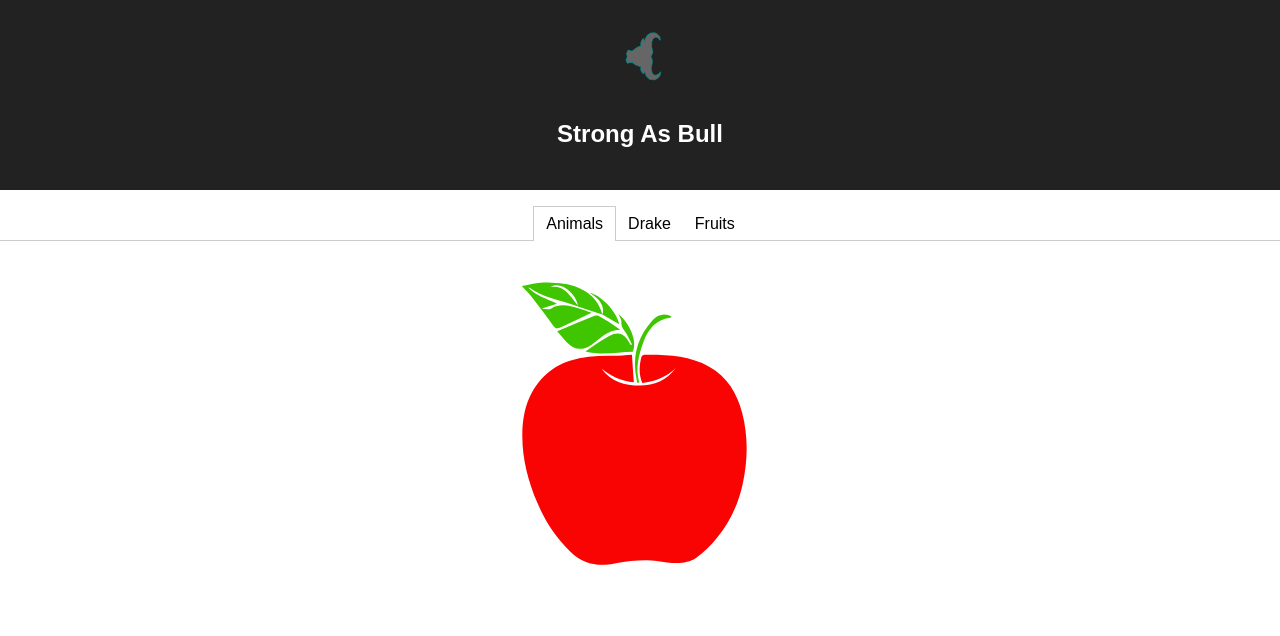
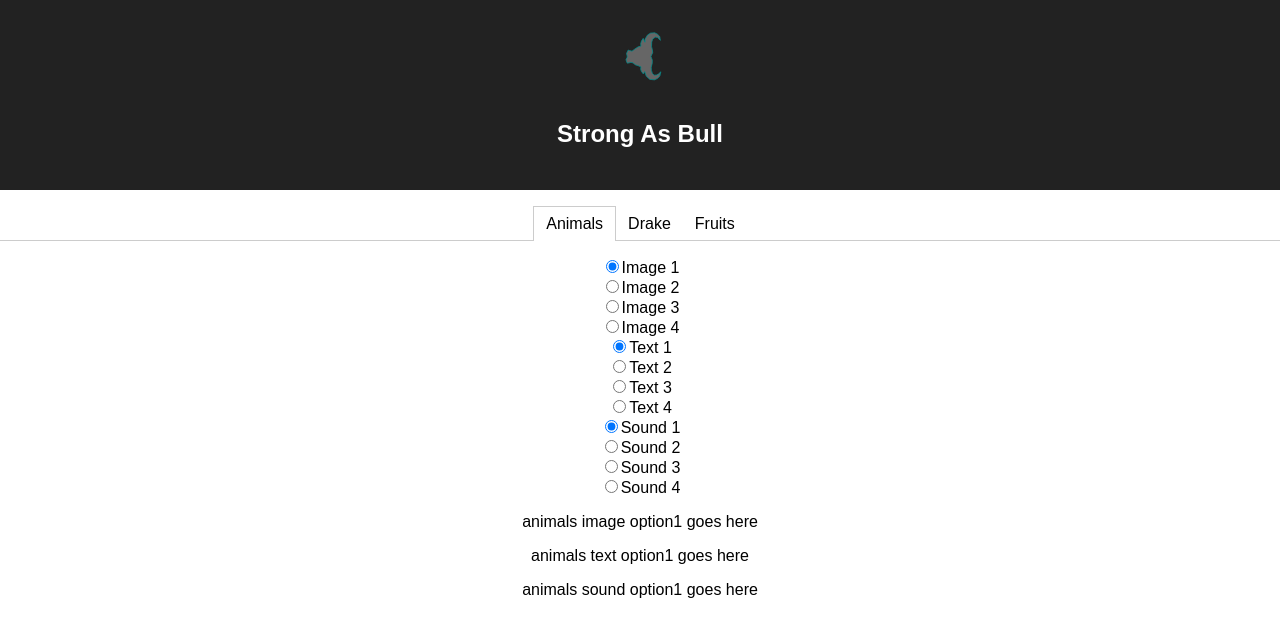
Before and after one commit to IT2810/it2810-webutvikling-h18-prosjekt-2-gruppe--40, a React (Create React App) app: page / in a window 1280 px wide. Shown: the top 636 px of the page. Built offline with nearby package versions, Linux system fonts and the light colour scheme.

Commit message:
Created RadioButtons with changable states

```diff
--- a/src/App.js
+++ b/src/App.js
@@ -20,13 +20,13 @@ class App extends Component {
           <div>
               <Tabs>
                   <div label="Animals">
-                      <ArtSection label="animals"/>
+                      <ArtSection category="animals"/>
                   </div>
                   <div label="Drake">
-                      After 'while, <em>Crocodile</em>!
+                      <ArtSection category="drake"/>
                   </div>
                   <div label="Fruits">
-                      Nothing to see here, this tab is <em>extinct</em>!
+                      <ArtSection category="fruits"/>
                   </div>
               </Tabs>
           </div>
--- a/src/ArtSection.js
+++ b/src/ArtSection.js
@@ -1,24 +1,53 @@
 import React, { Component } from 'react';
 import PropTypes from 'prop-types';
-import fruit_image1 from './art/fruits/graphics/image1.svg'
+import RadioButtons from "./RadioButtons";
+import Image from "./Image";
+import Text from "./Text";
+import Sound from "./Sound";
+
 
 class ArtSection extends Component {
+
+    constructor(props) {
+        super(props);
+        this.handleOptionChange= this.handleOptionChange.bind(this);
+        this.state = {
+            imageState: 'option1',
+            textState: 'option1',
+            soundState: 'option1',
+        };
+    }
+
     static propTypes = {
-        label: PropTypes.string.isRequired,
+        category: PropTypes.string.isRequired,
     };
 
+    handleOptionChange (artType, newState) {
+        if(artType === 'image') {
+            this.setState({
+                imageState: newState,
+            });
+        } else if (artType === 'text') {
+            this.setState({
+                textState: newState,
+            });
+        } else if (artType === 'sound') {
+            this.setState({
+                soundState: newState,
+            });
+        }
+    }
+
     render() {
-        const {
-            props: {
-                label,
-            },
-        } = this;
-
-
-        let imgpath = "./art/" + label + "/graphics/image2.svg";
-
         return (
-            <img src={fruit_image1}/>
+            <div>
+                <RadioButtons artType="image" changeOption={this.handleOptionChange.bind(this)}>Image</RadioButtons>
+                <RadioButtons artType="text" changeOption={this.handleOptionChange.bind(this)}>Text</RadioButtons>
+                <RadioButtons artType="sound" changeOption={this.handleOptionChange.bind(this)}>Sound</RadioButtons>
+                <Image category={this.props.category} imageState={this.state.imageState}/>
+                <Text category={this.props.category} textState={this.state.textState}/>
+                <Sound category={this.props.category} soundState={this.state.soundState}/>
+            </div>
             )
     }
 }
--- /dev/null
+++ b/src/Image.js
@@ -0,0 +1,20 @@
+import React, { Component } from 'react';
+import PropTypes from 'prop-types';
+
+
+class Image extends Component {
+
+    static propTypes = {
+        category: PropTypes.string.isRequired,
+        imageState: PropTypes.string.isRequired,
+    };
+
+    render() {
+        return (
+            <p>{this.props.category} image {this.props.imageState} goes here</p>
+
+        )
+    }
+}
+
+export default Image;
--- /dev/null
+++ b/src/RadioButtons.js
@@ -0,0 +1,59 @@
+import React, { Component } from 'react';
+import PropTypes from 'prop-types';
+
+
+class RadioButtons extends Component {
+
+    static propTypes = {
+        artType: PropTypes.string.isRequired,
+        changeOption: PropTypes.func.isRequired,
+    };
+
+    constructor(props) {
+        super(props);
+        this.handleChange= this.handleChange.bind(this);
+        this.state = {
+            selectedState: 'option1'
+        };
+    }
+
+    handleChange(changeEvent) {
+        this.setState({
+            selectedState: changeEvent.target.value
+        });
+        this.props.changeOption(this.props.artType,changeEvent.target.value);
+    }
+
+    render() {
+        return (
+            <form onSubmit={this.handleFormSubmit}>
+                <div className="radio">
+                    <label>
+                        <input type="radio" value="option1" checked={this.state.selectedState === 'option1'} onChange={this.handleChange} />
+                        {this.props.children} 1
+                    </label>
+                </div>
+                <div className="radio">
+                    <label>
+                        <input type="radio" value="option2" checked={this.state.selectedState === 'option2'} onChange={this.handleChange}/>
+                        {this.props.children} 2
+                    </label>
+                </div>
+                <div className="radio">
+                    <label>
+                        <input type="radio" value="option3" checked={this.state.selectedState === 'option3'} onChange={this.handleChange}/>
+                        {this.props.children} 3
+                    </label>
+                </div>
+                <div className="radio">
+                    <label>
+                        <input type="radio" value="option4" checked={this.state.selectedState === 'option4'} onChange={this.handleChange}/>
+                        {this.props.children} 4
+                    </label>
+                </div>
+            </form>
+        )
+    }
+}
+
+export default RadioButtons;
--- /dev/null
+++ b/src/Sound.js
@@ -0,0 +1,20 @@
+import React, { Component } from 'react';
+import PropTypes from 'prop-types';
+
+
+class Sound extends Component {
+
+    static propTypes = {
+        category: PropTypes.string.isRequired,
+        soundState: PropTypes.string.isRequired,
+    };
+
+    render() {
+        return (
+            <p>{this.props.category} sound {this.props.soundState} goes here</p>
+
+        )
+    }
+}
+
+export default Sound;
--- /dev/null
+++ b/src/Text.js
@@ -0,0 +1,20 @@
+import React, { Component } from 'react';
+import PropTypes from 'prop-types';
+
+
+class Text extends Component {
+
+    static propTypes = {
+        category: PropTypes.string.isRequired,
+        textState: PropTypes.string.isRequired,
+    };
+
+    render() {
+        return (
+            <p>{this.props.category} text {this.props.textState} goes here</p>
+
+        )
+    }
+}
+
+export default Text;
```
Also changed, not shown: sources.txt.
